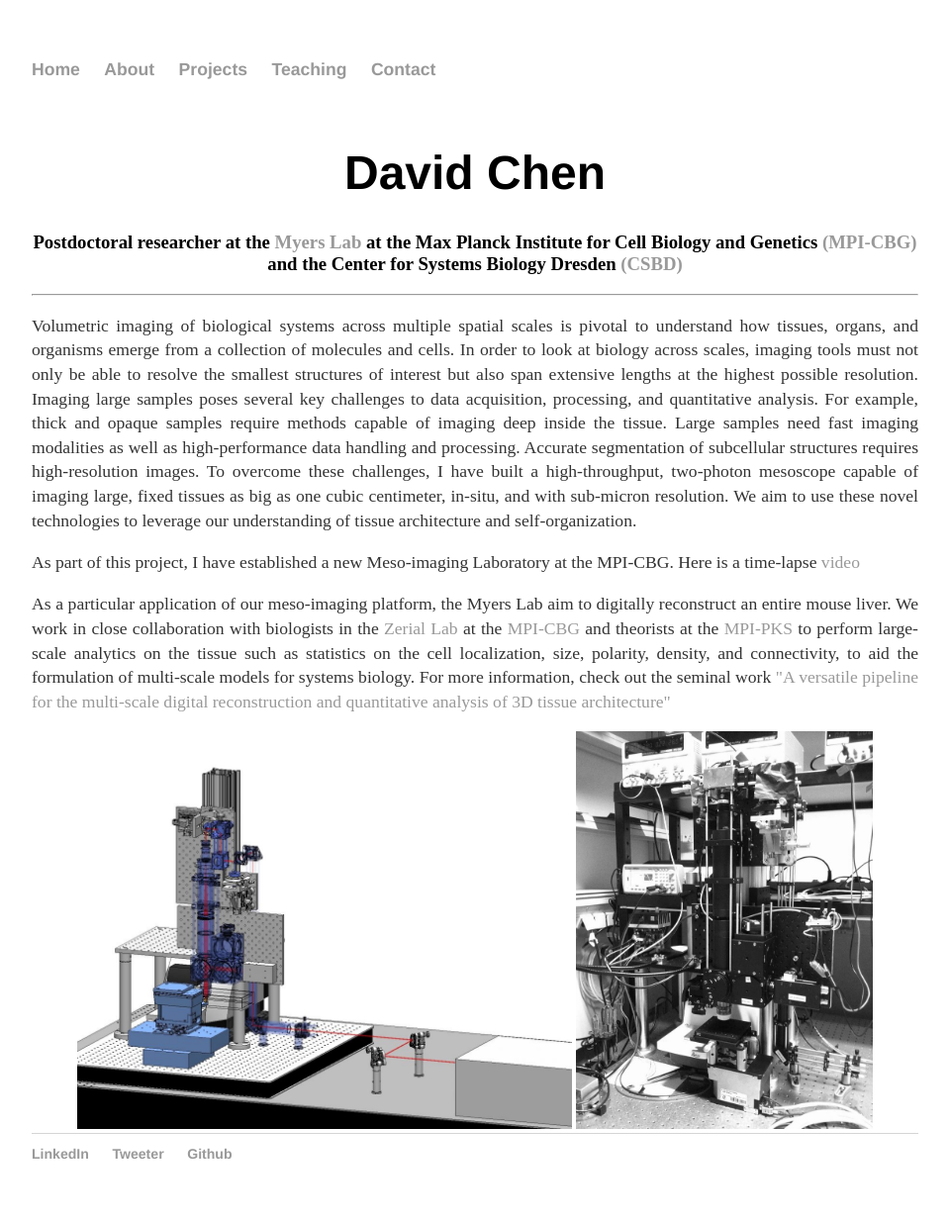
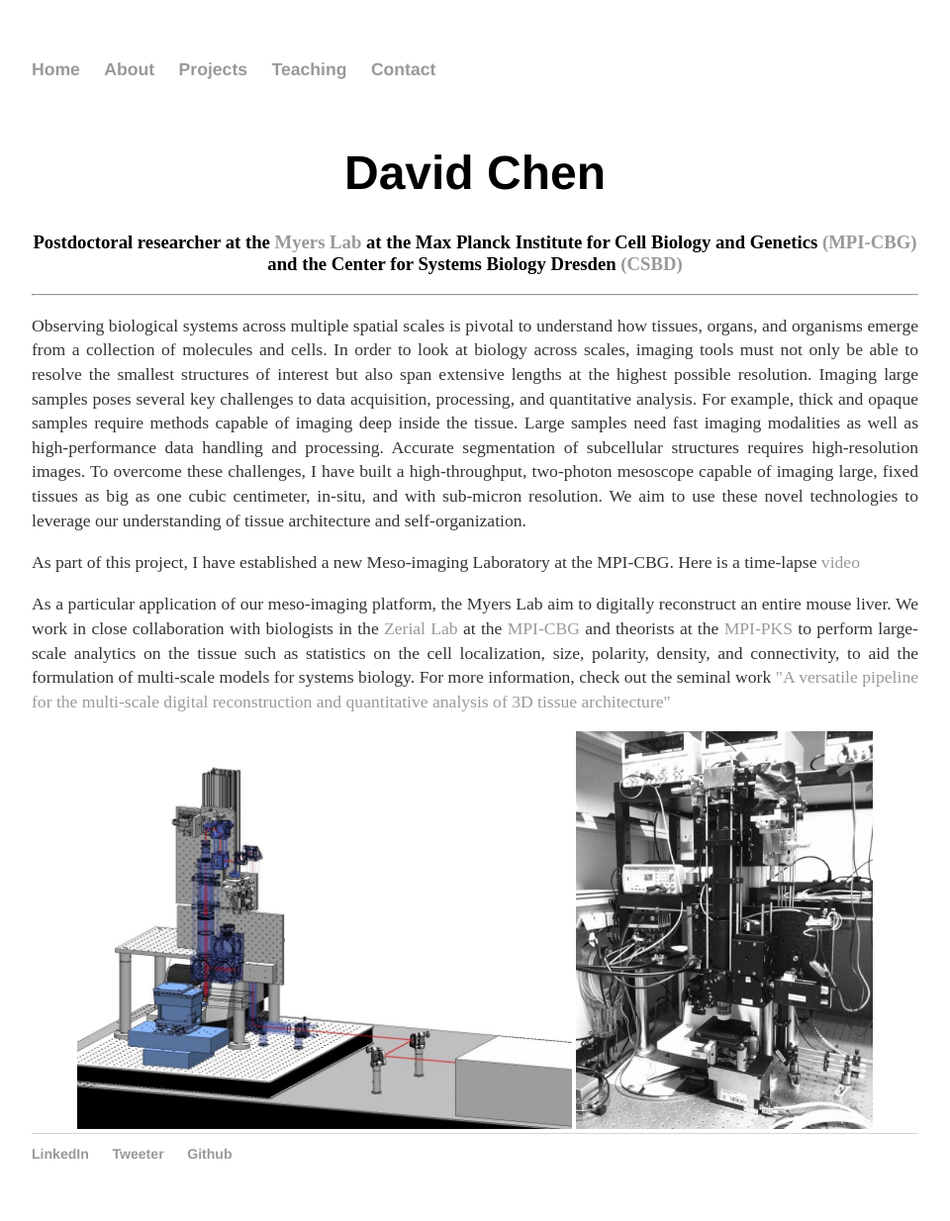
Before and after one commit to davidchenlee/davidchenlee.github.io, a Jekyll site: the page built from index.html, in a window 1280 px wide. Shown: the whole page at 99% size, without its empty margins (160-1120 px from the left). Built offline with Jekyll 4.4.1, drawn with Linux system fonts in a browser that asks for light colours.

Commit message:
Update the project info

```diff
--- a/index.html
+++ b/index.html
@@ -10,7 +10,7 @@
 </center>
 
 <hr>
-<p style="text-align:justify">Volumetric imaging of biological systems across multiple spatial scales is pivotal to understand how tissues, organs, and organisms emerge from a collection of molecules and cells. In order to look at biology across scales, imaging tools must not only be able to resolve the smallest structures of interest but also span extensive lengths at the highest possible resolution. Imaging large samples poses several key challenges to data acquisition, processing, and quantitative analysis. For example, thick and opaque samples require methods capable of imaging deep inside the tissue. Large samples need fast imaging modalities as well as high-performance data handling and processing. Accurate segmentation of subcellular structures requires high-resolution images. To overcome these challenges, I have built a high-throughput, two-photon mesoscope capable of imaging large, fixed tissues as big as one cubic centimeter, in-situ, and with sub-micron resolution. We aim to use these novel technologies to leverage our understanding of tissue architecture and self-organization.</p>
+<p style="text-align:justify">Observing biological systems across multiple spatial scales is pivotal to understand how tissues, organs, and organisms emerge from a collection of molecules and cells. In order to look at biology across scales, imaging tools must not only be able to resolve the smallest structures of interest but also span extensive lengths at the highest possible resolution. Imaging large samples poses several key challenges to data acquisition, processing, and quantitative analysis. For example, thick and opaque samples require methods capable of imaging deep inside the tissue. Large samples need fast imaging modalities as well as high-performance data handling and processing. Accurate segmentation of subcellular structures requires high-resolution images. To overcome these challenges, I have built a high-throughput, two-photon mesoscope capable of imaging large, fixed tissues as big as one cubic centimeter, in-situ, and with sub-micron resolution. We aim to use these novel technologies to leverage our understanding of tissue architecture and self-organization.</p>
 
 <p style="text-align:justify"> As part of this project, I have established a new Meso-imaging Laboratory at the MPI-CBG. Here is a time-lapse <a href="https://twitter.com/bigimaginglab/status/964987879926718464">video</a></p>
 
```
